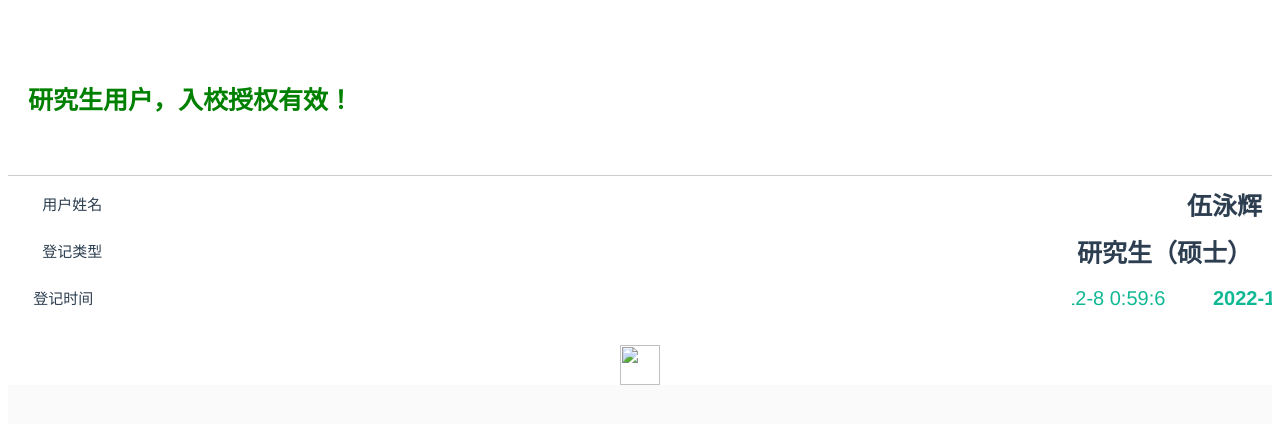
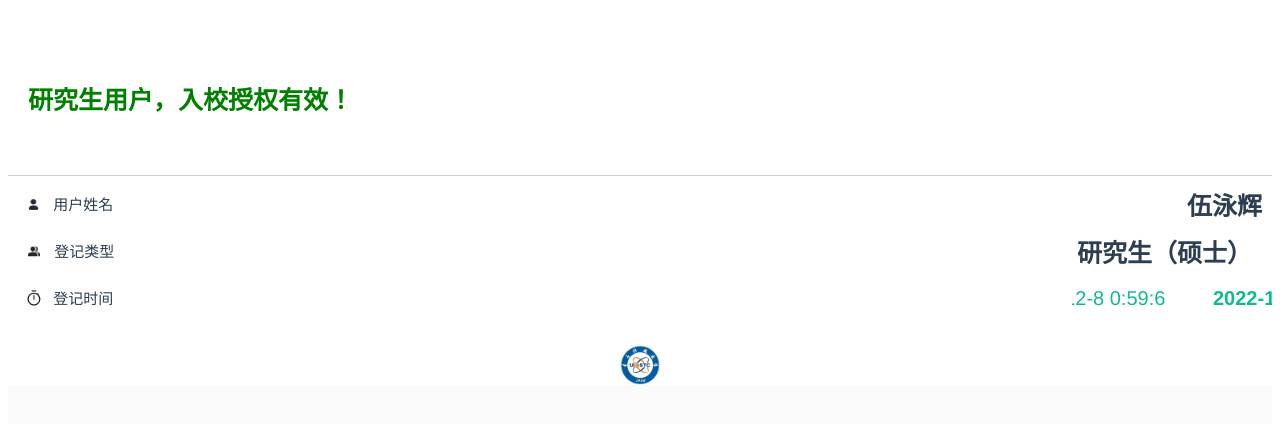
Before and after one commit to FXrunning/wyh, a plain HTML site: page index.html in a window 1280 px wide. Drawn offline with Linux system fonts and the light colour scheme.

Commit message:
Update index.html

```diff
--- a/index.html
+++ b/index.html
@@ -385,21 +385,21 @@ iframe.dictionaries-card.dictionaries-card-minimal {
 				<div class="student" data-v-78b386c8="">
 					<div class="info" data-v-78b386c8="">
 						<span data-v-78b386c8="">
-							<img width="11" alt="" src="./平安成电智慧通行入_files/yonghu.3c08ded6.png" data-v-78b386c8="">
+							<img width="11" alt="" src="./index_files/yonghu.3c08ded6.png" data-v-78b386c8="">
 							用户姓名
 						</span>
 						<span class="name" id="realname" data-v-78b386c8="">是</span>
 					</div>
 					<div class="info" data-v-78b386c8="">
 						<span data-v-78b386c8="">
-							<img width="12" alt="" src="./平安成电智慧通行入_files/user-group-fill.02d9192d.png" data-v-78b386c8="">
+							<img width="12" alt="" src="./index_files/user-group-fill.02d9192d.png" data-v-78b386c8="">
 							登记类型
 						</span>
 						<span class="education" data-v-78b386c8="">研究生（硕士）</span>
 					</div>
 					<div class="info" data-v-78b386c8="">
 						<span data-v-78b386c8="">
-						<img width="20" class="miaobiao" alt="" src="./平安成电智慧通行入_files/miaobiao.9497b743.png" data-v-78b386c8="">
+						<img width="20" class="miaobiao" alt="" src="./index_files/miaobiao.9497b743.png" data-v-78b386c8="">
 						登记时间
 						</span>
 						<div id="time" data-v-78b386c8="">
@@ -409,7 +409,7 @@ iframe.dictionaries-card.dictionaries-card-minimal {
 					</div>
                    <br>
           <div align="center">
-            <img src="./平安成电智慧通行入_files/xiaohui.png" width="40" height="40">
+            <img src="./index_files/xiaohui.png" width="40" height="40">
           </div>
 				</div>
 			</div>
```
